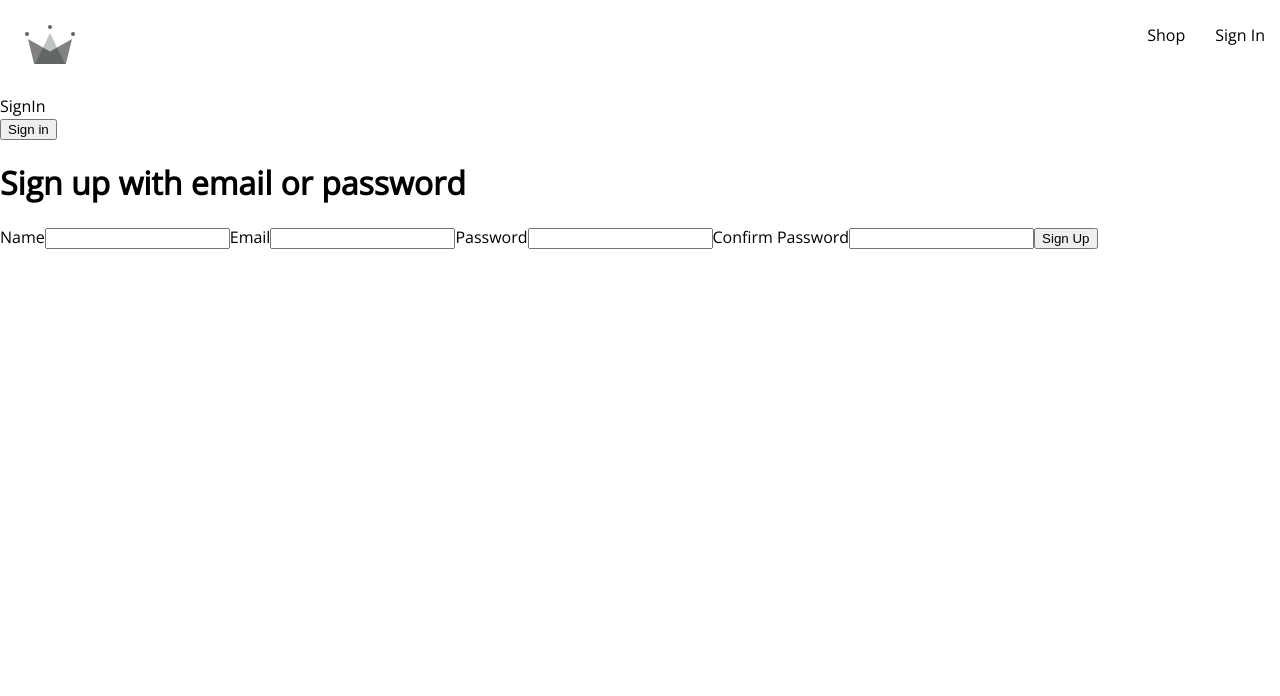
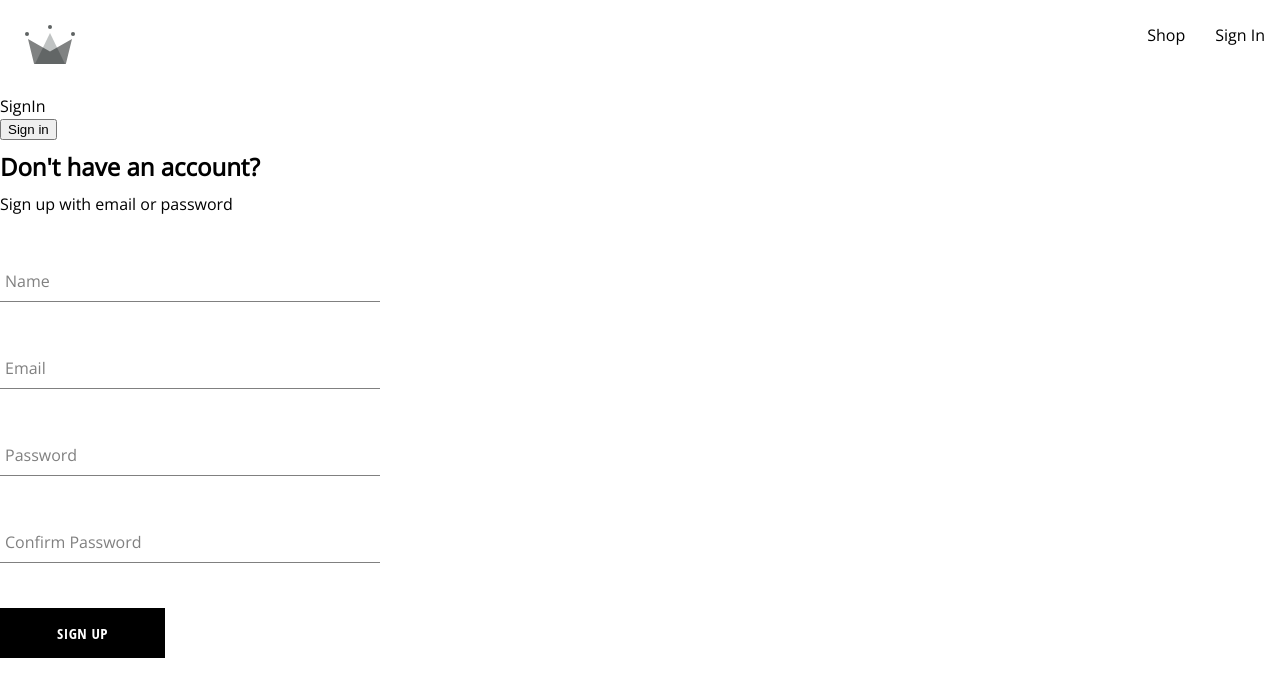
Before and after one commit to maaz-shah47/clothing-store, a React (Create React App) app: page /sign-in in a window 1280 px wide. Shown: the top 696 px of the page. Built offline with nearby package versions, Linux system fonts and the light colour scheme; a web font is replaced by a local one.

Commit message:
added signup and button component

```diff
--- a/src/components/SignUp/SignUp.jsx
+++ b/src/components/SignUp/SignUp.jsx
@@ -1,5 +1,9 @@
 import React, { useState } from 'react'
+import FormInput from '../formInput/FormInput'
 import { createAuthUserWithEmailAndPassword, createUser } from '../../utils/firebase'
+
+import './signup.styles.scss'
+import Button from '../button/Button'
 
 const defaultValues = {
   displayName: '',
@@ -36,18 +40,40 @@
     }
   }
   return (
-    <div>
-      <h1>Sign up with email or password</h1>
+    <div className='sign-up-container'>
+      <h2>Don't have an account?</h2>
+      <span>Sign up with email or password</span>
       <form onSubmit={handleSubmit}>
-        <label>Name</label>
-        <input required type='text' name='displayName' value={displayName} onChange={handleChange} />
-        <label>Email</label>
-        <input required type='email' name='email' value={email} onChange={handleChange} />
-        <label>Password</label>
-        <input required type='password' name='password' value={password} onChange={handleChange} />
-        <label>Confirm Password</label>
-        <input required type='password' name='confirmPassword' value={confirmPassword} onChange={handleChange} />
-        <button type='submit'>Sign Up</button>
+        <FormInput label="Name" inputoptions={{
+          required: true,
+          type: 'text',
+          name: 'displayName',
+          value: displayName,
+          onChange: {handleChange}
+        }} />
+        <FormInput label="Email" inputoptions={{
+          required: true,
+          type: 'text',
+          name: 'email',
+          value: email,
+          onChange: {handleChange}
+        }} />
+        <FormInput label="Password" inputoptions={{
+          required: true,
+          type: 'text',
+          name: 'password',
+          value: password,
+          onChange: {handleChange}
+        }} />
+        <FormInput label="Confirm Password" inputoptions={{
+          required: true,
+          type: 'text',
+          name: 'confirmPassword',
+          value: confirmPassword,
+          onChange: {handleChange}
+        }} />
+
+        <Button type='submit'>Sign Up</Button>
       </form>
     </div>
   )
--- /dev/null
+++ b/src/components/SignUp/signup.styles.scss
@@ -0,0 +1,9 @@
+.sign-up-container {
+  display: flex;
+  flex-direction: column;
+  width: 380px;
+
+  h2 {
+    margin: 10px 0;
+  }
+}
--- /dev/null
+++ b/src/components/button/Button.jsx
@@ -0,0 +1,15 @@
+import React from 'react'
+
+import './button.styles.scss'
+
+const BUTTON_TYPES_CLASSES = {
+  google: 'google-sign-in',
+  inverted: 'inverted'
+}
+const Button = ({children, buttonType, ...otherProps}) => {
+  return (
+    <button className={`button-container ${BUTTON_TYPES_CLASSES[buttonType]}`} {...otherProps}>{children}</button>
+  )
+}
+
+export default Button
--- /dev/null
+++ b/src/components/button/button.styles.scss
@@ -0,0 +1,46 @@
+.button-container {
+  min-width: 165px;
+  width: auto;
+  height: 50px;
+  letter-spacing: 0.5px;
+  line-height: 50px;
+  padding: 0 35px 0 35px;
+  font-size: 15px;
+  background-color: black;
+  color: white;
+  text-transform: uppercase;
+  font-family: 'Open Sans Condensed';
+  font-weight: bolder;
+  border: none;
+  cursor: pointer;
+  display: flex;
+  justify-content: center;
+
+  &:hover {
+    background-color: white;
+    color: black;
+    border: 1px solid black;
+  }
+
+  &.google-sign-in {
+    background-color: #4285f4;
+    color: white;
+
+    &:hover {
+      background-color: #357ae8;
+      border: none;
+    }
+  }
+
+  &.inverted {
+    background-color: white;
+    color: black;
+    border: 1px solid black;
+
+    &:hover {
+      background-color: black;
+      color: white;
+      border: none;
+    }
+  }
+}
--- /dev/null
+++ b/src/components/formInput/FormInput.jsx
@@ -0,0 +1,16 @@
+import React from 'react'
+
+import './form-input.styles.scss'
+
+const FormInput = ({label, inputoptions}) => {
+  return (
+    <div className='group'>
+      <input className='form-input' {...inputoptions} />
+      {label && (
+        <label className={`${inputoptions.value.length ? 'shrink': ''} form-input-label`}>{label}</label>
+      )}
+    </div>
+  )
+}
+
+export default FormInput
--- /dev/null
+++ b/src/components/formInput/form-input.styles.scss
@@ -0,0 +1,54 @@
+$sub-color: grey;
+$main-color: black;
+
+@mixin shrinkLabel {
+  top: -14px;
+  font-size: 12px;
+  color: $main-color;
+}
+
+.group {
+  position: relative;
+  margin: 45px 0;
+
+  .form-input {
+    background: none;
+    background-color: white;
+    color: $sub-color;
+    font-size: 18px;
+    padding: 10px 10px 10px 5px;
+    display: block;
+    width: 100%;
+    border: none;
+    border-radius: 0;
+    border-bottom: 1px solid $sub-color;
+    margin: 25px 0;
+
+    &:focus {
+      outline: none;
+    }
+
+    &:focus ~ .form-input-label {
+      @include shrinkLabel();
+    }
+  }
+
+  input[type='password'] {
+    letter-spacing: 0.3em;
+  }
+
+  .form-input-label {
+    color: $sub-color;
+    font-size: 16px;
+    font-weight: normal;
+    position: absolute;
+    pointer-events: none;
+    left: 5px;
+    top: 10px;
+    transition: 300ms ease all;
+
+    &.shrink {
+      @include shrinkLabel();
+    }
+  }
+}
```
